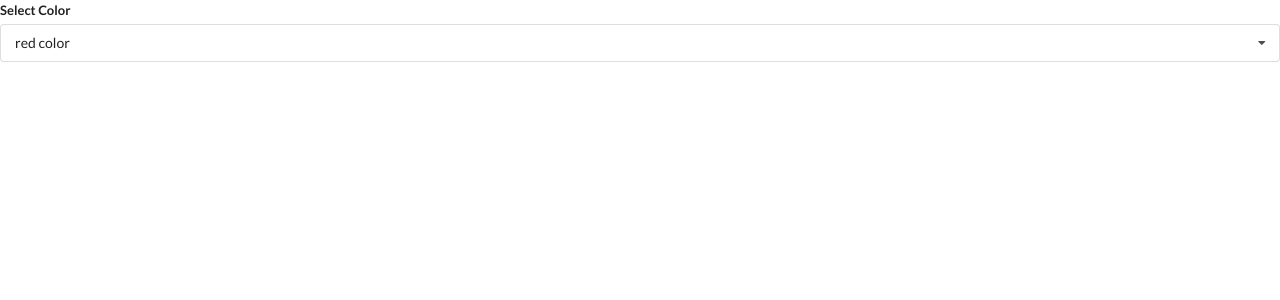
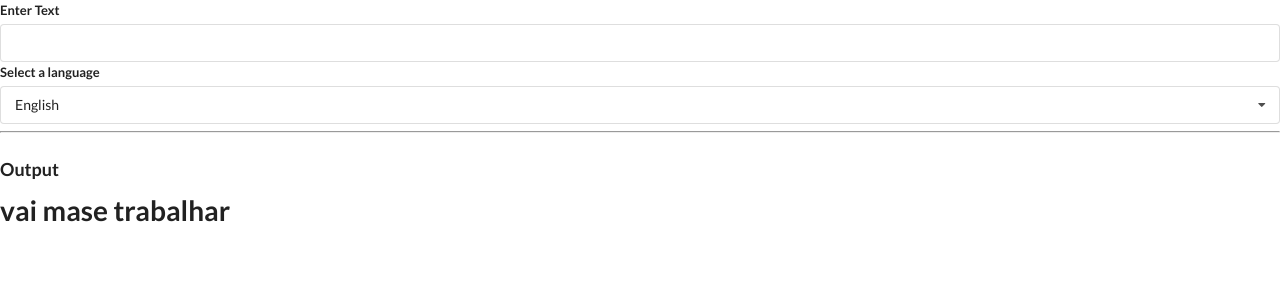
Before and after one commit to pbmiguel/react-hooks-demo, a React (Create React App) app: page / in a window 1280 px wide. Shown: the top 300 px of the page. Built offline with nearby package versions, Linux system fonts and the light colour scheme.

Commit message:
add translation component

```diff
--- a/src/App.js
+++ b/src/App.js
@@ -1,23 +1,10 @@
-import React, { useState } from "react";
-import Search from "./Components/Search";
-import Dropdown from "./Components/Dropdown";
-
-const options = [
-  { label: "red color", value: "red" },
-  { label: "green color", value: "green" },
-  { label: "blue color", value: "blue" }
-];
+import React from "react";
+import Translate from "./Components/Translate";
 
 export default () => {
-  const [selected, setSelected] = useState(options[0]);
-
   return (
     <div>
-      <Dropdown
-        selected={selected}
-        onSelectedChange={setSelected}
-        options={options}
-      />
+      <Translate />
     </div>
   );
 };
--- /dev/null
+++ b/src/Components/Convert.js
@@ -0,0 +1,22 @@
+import React, { useEffect, useState } from "react";
+import axios from "./utils";
+
+const Convert = ({ language, text }) => {
+  const [translated, setTranslated] = useState("");
+  useEffect(() => {
+    const doTranslation = async () => {
+      const { data } = await axios.postTranslation();
+      setTranslated(data.translations[0].translatedText);
+    };
+
+    doTranslation();
+  }, [language, text]);
+
+  return (
+    <div>
+      <h1 className="ui header"> {translated} </h1>
+    </div>
+  );
+};
+
+export default Convert;
--- a/src/Components/Dropdown.js
+++ b/src/Components/Dropdown.js
@@ -1,6 +1,6 @@
 import React, { useState, useRef, useEffect } from "react";
 
-const Dropdown = ({ options, selected, onSelectedChange }) => {
+const Dropdown = ({ options, selected, onSelectedChange, label }) => {
   const [open, setOpen] = useState(false);
   const ref = useRef();
 
@@ -39,7 +39,7 @@ const Dropdown = ({ options, selected, onSelectedChange }) => {
   return (
     <div ref={ref} className="ui form">
       <div className="field">
-        <label className="label"> Select Color </label>
+        <label className="label"> {label} </label>
         <div
           onClick={() => setOpen(!open)}
           className={`ui selection dropdown ${open && "visible active"}`}
--- /dev/null
+++ b/src/Components/Translate.js
@@ -0,0 +1,45 @@
+import React, { useState } from "react";
+import Dropdown from "./Dropdown";
+import Convert from "./Convert";
+
+const options = [
+  {
+    label: "English",
+    value: "en"
+  },
+  {
+    label: "French",
+    value: "fr"
+  },
+  {
+    label: "Portuguese",
+    value: "pt"
+  }
+];
+
+const Translate = () => {
+  const [language, setLanguage] = useState(options[0]);
+  const [text, setText] = useState("");
+
+  return (
+    <div>
+      <div className="ui form">
+        <div className="field">
+          <label>Enter Text </label>
+          <input value={text} onChange={(ev) => setText(ev.target.value)} />
+        </div>
+      </div>
+      <Dropdown
+        label="Select a language"
+        selected={language}
+        onSelectedChange={setLanguage}
+        options={options}
+      />
+      <hr />
+      <h3 className="ui header">Output</h3>
+      <Convert language={language} text={text} setTranslated={setLanguage} />
+    </div>
+  );
+};
+
+export default Translate;
--- a/src/Components/utils.js
+++ b/src/Components/utils.js
@@ -9,7 +9,11 @@ const axios = {
               snippet: "Alto mafioso",
               title: Math.random() > 0.5 ? "Pinto Da Costa" : "Don Corleone"
             },
-            { pageid: "2", snippet: "Primeiro Ministro", title: "Tone Costa" },
+            {
+              pageid: "2",
+              snippet: "Primeiro Ministro",
+              title: "Tone Costa"
+            },
             {
               pageid: "3",
               snippet: "Presidente Republica",
@@ -19,6 +23,22 @@ const axios = {
         });
       }, Math.random() * 1000);
     });
+  },
+  postTranslation: async () => {
+    return new Promise((res, err) => {
+      return setTimeout(() => {
+        return res({
+          data: {
+            translations: [
+              {
+                translatedText:
+                  Math.random() < 0.5 ? "vai mase trabalhar" : "oh malandro"
+              }
+            ]
+          }
+        });
+      }, Math.random() * 1000);
+    });
   }
 };
 
```
